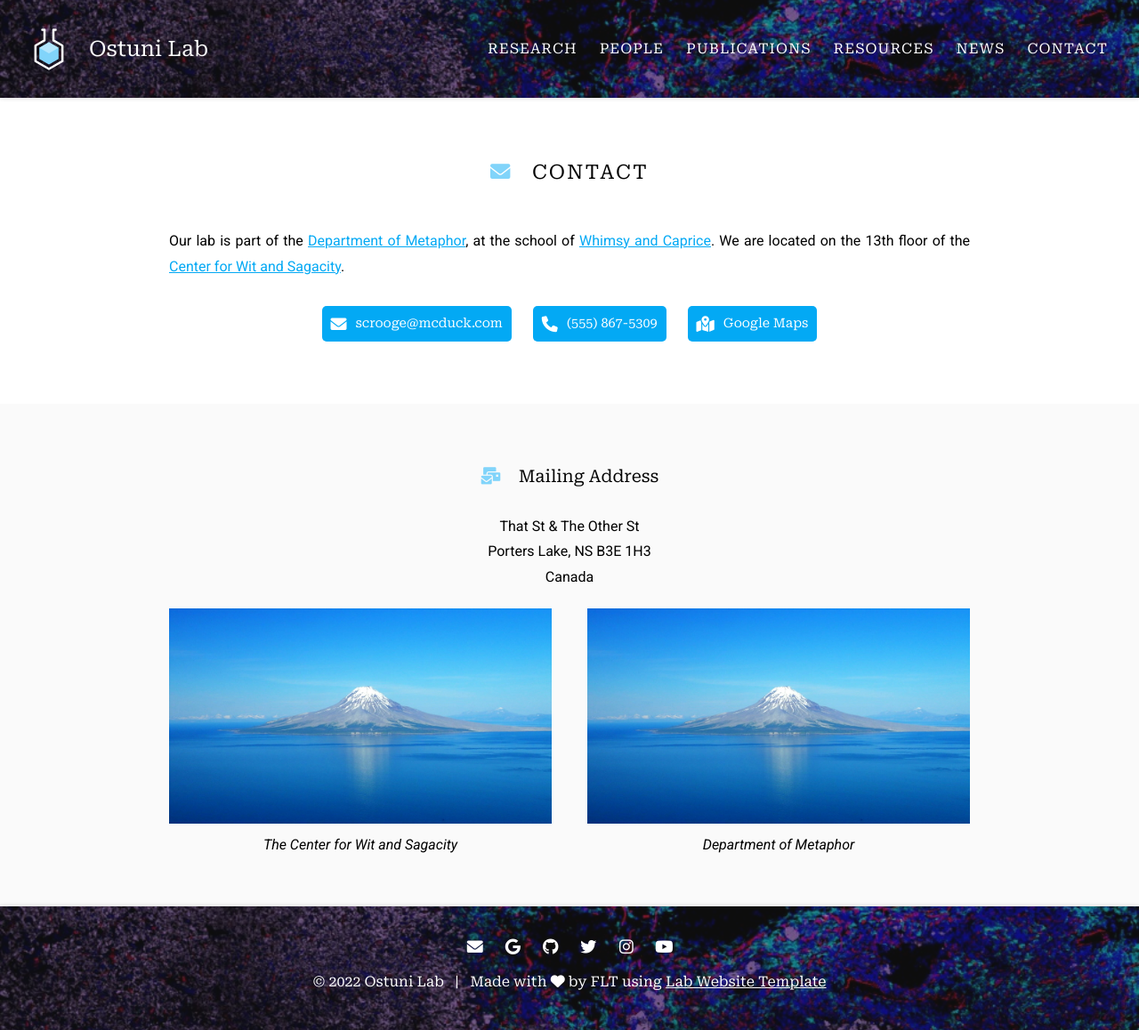
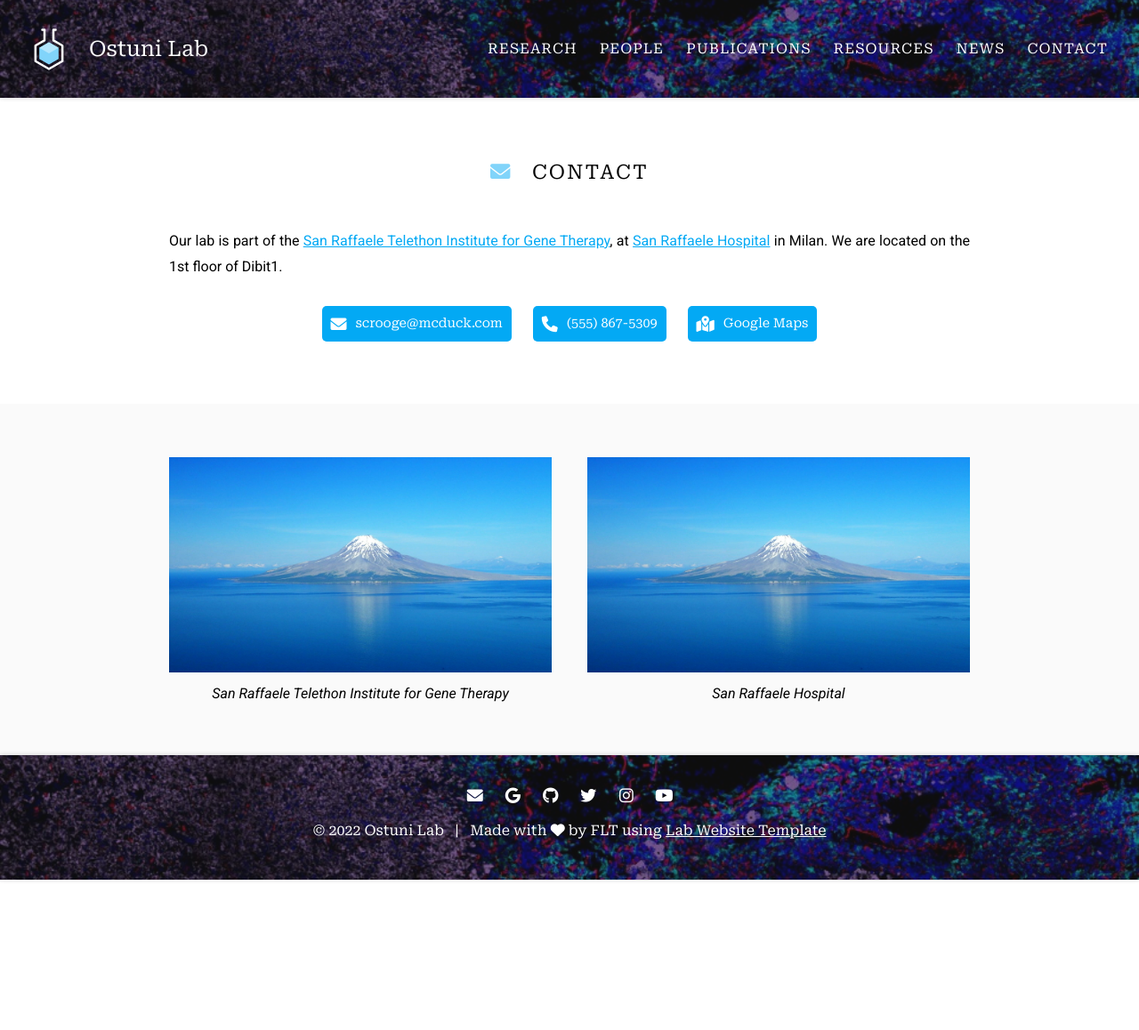
Before and after one commit to laterz-f/labwebsite, a Jekyll site: the page built from contact/index.md, in a window 1280 px wide. Shown: the whole page at 89% size. Built offline with Jekyll 4.4.1, drawn with Linux system fonts in a browser that asks for light colours; after the commit the page ends 989 px from its top, so only the background shows below that.

Commit message:
Update index.md

```diff
--- a/contact/index.md
+++ b/contact/index.md
@@ -7,8 +7,8 @@ nav:
 
 # <i class="fas fa-envelope"></i>Contact
 
-Our lab is part of the [Department of Metaphor](), at the school of [Whimsy and Caprice]().
-We are located on the 13th floor of the [Center for Wit and Sagacity]().
+Our lab is part of the [San Raffaele Telethon Institute for Gene Therapy](https://research.hsr.it/en/institutes/san-raffaele-telethon-institute-for-gene-therapy.html), at [San Raffaele Hospital](https://www.hsr.it/) in Milan.
+We are located on the 1st floor of Dibit1.
 
 {%
   include link.html
@@ -33,33 +33,26 @@ We are located on the 13th floor of the [Center for Wit and Sagacity]().
   type="address"
   icon=""
   text="Google Maps"
-  tooltip="Our location on Google Maps for easy navigation"
-  link="https://www.google.com/maps/place/That+St+%26+The+Other+St,+Porters+Lake,+NS+B3E+1H3,+Canada/@44.7389237,-63.3033296,20.78z/data=!4m5!3m4!1s0x4b5a31023bb02565:0xb9505694e83a53d7!8m2!3d44.7389353!4d-63.3030828"
+  tooltip="Our location on Google Maps"
+  link="https://www.google.com/maps/place/DiBiT+1/@45.5276938,9.4278141,14.05z/data=!4m5!3m4!1s0x0:0x8bc9ddd65df565e6!8m2!3d45.5068049!4d9.2669577"
   style="button"
 %}
 {:.center}
 
 {% include section.html %}
 
-### <i class="fas fa-mail-bulk"></i>Mailing Address
-
-That St & The Other St
-Porters Lake, NS B3E 1H3
-Canada
-{:.center}
-
 {% capture col1 %}
 {%
   include figure.html
   image="images/photo.jpg"
-  caption="The Center for Wit and Sagacity"
+  caption="San Raffaele Telethon Institute for Gene Therapy"
 %}
 {% endcapture %}
 {% capture col2 %}
 {%
   include figure.html
   image="images/photo.jpg"
-  caption="Department of Metaphor"
+  caption="San Raffaele Hospital"
 %}
 {% endcapture %}
 {% include two-col.html col1=col1 col2=col2 %}
```
